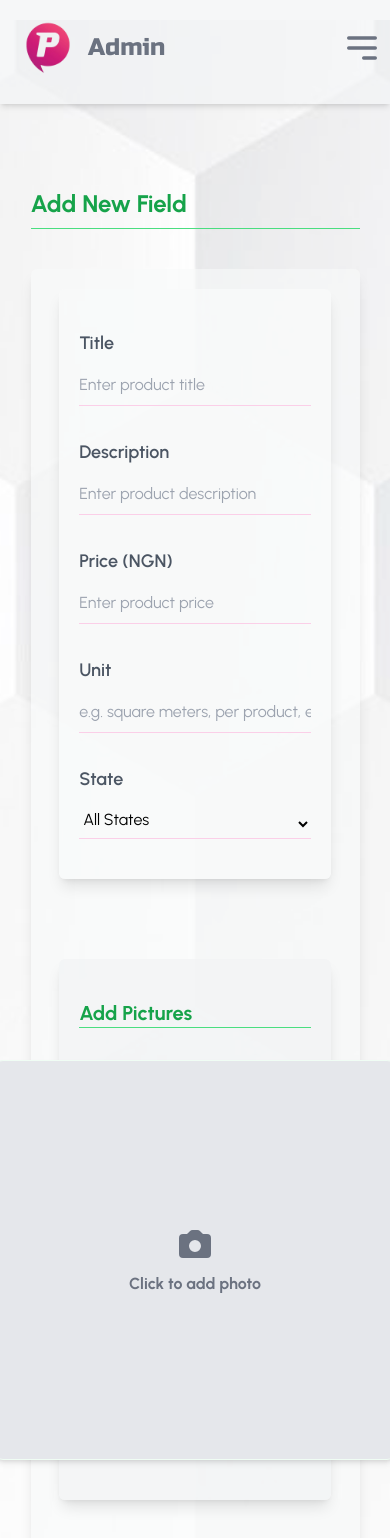
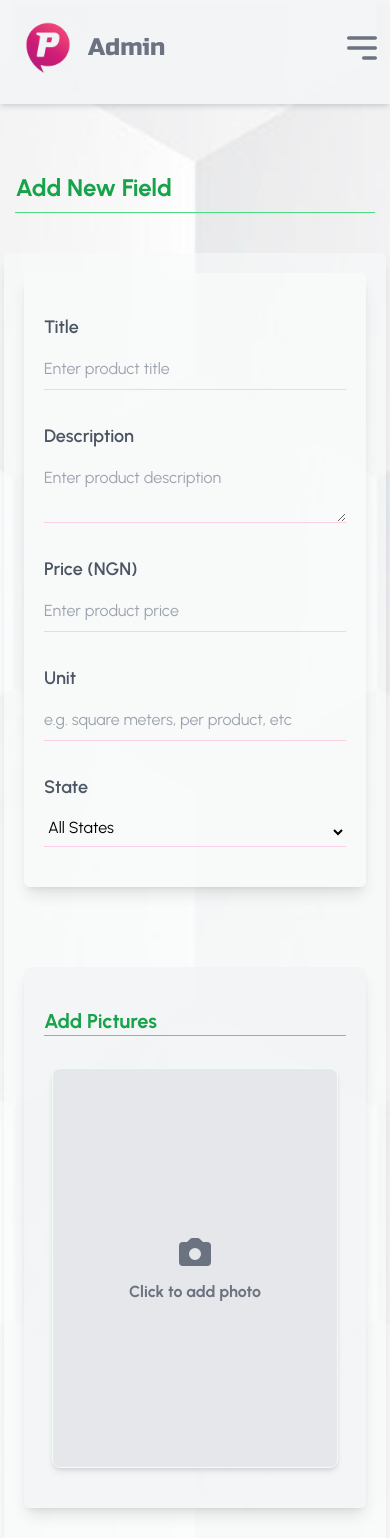
Before and after one commit to iChris473/BonPrices, a React (Create React App) app in the folder client/: page /admin/newfield in a window 390 px wide. Shown: the top 1538 px of the page. Built offline with nearby package versions, Linux system fonts and the light colour scheme.

Commit message:
upate on admin ui

```diff
--- a/client/src/App.js
+++ b/client/src/App.js
@@ -36,6 +36,7 @@ function App() {
         <Route path="/admin"  element={<Index />} />
         <Route path="/admin"  element={<Index />} />
         <Route path="/admin/newfield"  element={<NewField />} />
+        <Route path="/admin/myfields"  element={<MyFields />} />
         <Route path="/admin/password"  element={<AdminPassword />} />
         <Route path="/admin/email"  element={<AdminEmail />} />
         <Route path="/admin/login"  element={<AdminLogin />} />
--- a/client/src/adminComponents/AddProduct.jsx
+++ b/client/src/adminComponents/AddProduct.jsx
@@ -8,12 +8,12 @@ export default function AddProduct() {
 
   return (
     <div>
-      <h1 className="text-left text-2xl border-b border-green-400 w-[94%] mx-auto max-w-[850px] pb-2 font-bold text-green-600 m-10">
+      <h1 className="text-left text-2xl border-b border-green-400 w-[94%] mx-auto max-w-[850px] pb-2 font-bold text-green-600 my-10">
         Add New Field
       </h1>
-    <form className="bg-gray-50 p-5 rounded-md shadow-lg w-[94%] mx-auto max-w-[850px] bg-opacity-60">
+    <form className="bg-gray-50 p-5 rounded-md shadow-lg w-full mx-auto max-w-[850px] bg-opacity-60">
       {/* TEXT AND INPUT SECTION */}
-      <div className="shadow-lg rounded-md px-5 py-10 border-md flexCenter gap-8 flex-col w-[94%] mx-auto max-w-[800px] bg-gray-50 bg-opacity-80">
+      <div className="shadow-lg rounded-md px-5 py-10 border-md flexCenter gap-8 flex-col w-full mx-auto max-w-[800px] bg-gray-50 bg-opacity-80">
           {/* PRODUCT TITLE */}
           <div className="w-full flex flex-col items-start justify-center gap-4">
               <p className="font-semibold text-lg md:text-xl text-gray-600">Title</p>
@@ -22,7 +22,7 @@ export default function AddProduct() {
           {/* PRODUCT DESCRIPTION */}
           <div className="w-full flex flex-col items-start justify-center gap-4">
               <p className="font-semibold text-lg md:text-xl text-gray-600">Description</p>
-              <input type="text" className="outline-none w-full max-w-[700px] border-b border-pink-200 pb-2 bg-transparent" placeholder="Enter product description" />
+              <textarea type="text" className="outline-none w-full max-w-[700px] border-b border-pink-200 pb-2 bg-transparent" placeholder="Enter product description" />
           </div>
           {/* PRODUCT PRICE */}
           <div className="w-full flex flex-col items-start justify-center gap-4">
@@ -34,7 +34,7 @@ export default function AddProduct() {
               <p className="font-semibold text-lg md:text-xl text-gray-600">Unit</p>
               <input type="number" className="outline-none w-full max-w-[700px] border-b border-pink-200 pb-2 bg-transparent" placeholder="e.g. square meters, per product, etc" />
           </div>
-          {/* PRODUCT UNIT */}
+          {/* PRODUCT STATE */}
           <div className="w-full flex flex-col items-start justify-center gap-4">
               <p className="font-semibold text-lg md:text-xl text-gray-600">State</p>
               <select className="outline-none w-full max-w-[700px] border-b border-pink-200 pb-2 bg-transparent">
@@ -156,17 +156,17 @@ export default function AddProduct() {
           </div>
       </div>
       {/* IMAGE SECTION */}
-      <div className="shadow-lg rounded-md px-5 py-10 border-md flexCenter gap-8 flex-col w-[94%] mx-auto max-w-[800px] bg-gray-100 mt-20 bg-opacity-80">
+      <div className="shadow-lg rounded-md px-5 py-10 border-md flexCenter gap-8 flex-col w-full mx-auto max-w-[800px] bg-gray-100 mt-20 bg-opacity-80">
         <h1 className="text-left text-xl border-b border-green-400 font-bold text-green-600 w-full">
             Add Pictures
         </h1>
-          <div className="bg-gray-200 shadow-md border rounded-lg border-green-50 h-[400px] w-[400px] flexCenter flex-col gap-2">
+          <div className="bg-gray-200 shadow-md border rounded-lg border-green-50  mx-auto w-[95%] h-[400px] max-w-[400px] flexCenter flex-col gap-2">
               <CameraIcon className="text-gray-500 h-10" />
               <p className="text-gray-500 text-center font-bold text-md">Click to add photo</p>
           </div>
       </div>
       {/* SUBMIT BUTTON */}
-      <button className="bg-gray-800 font-bold text-white p-5 rounded-md w-full my-10 block w-[94%] mx-auto max-w-[750px]">SUBMIT</button>
+      <button className="bg-gray-800 font-bold text-white p-5 rounded-md w-full my-10 block w-full mx-auto max-w-[750px] shadow-lg">SUBMIT</button>
     </form>
     </div>
   );
--- a/client/src/adminComponents/AdminWidgets.jsx
+++ b/client/src/adminComponents/AdminWidgets.jsx
@@ -13,7 +13,7 @@ export default function AdminWidgets() {
       {/* TOTAL FIELDS */}
       <div className="flexBetween shadow-lg rounded-md px-5 py-10 border border-pink-200  w-[95%] bg-gray-100 max-w-[700px] mx-auto">
         <div className="space-y-5">
-          <h1 className="tracking-wide russo text-xl text-gray-500">
+          <h1 className="tracking-wide russo font-semibold text-xl text-gray-500">
             TOTAL FIELDS
           </h1>
           <p className="font-extrabold text-5xl text-pink-800">50</p>
@@ -24,7 +24,7 @@ export default function AdminWidgets() {
       <div className="flexBetween shadow-lg rounded-md px-5 py-10 border border-pink-200  w-[95%] bg-gray-100 max-w-[700px] mx-auto">
         <Link to="/admin/myfields">
           <div className="space-y-5">
-            <h1 className="tracking-wide russo text-xl text-gray-500">
+            <h1 className="tracking-wide russo font-semibold text-xl text-gray-500">
               VIEW ALL FIELDS
             </h1>
             <ViewGridAddIcon className="font-extrabold h-14 text-pink-800" />
@@ -36,7 +36,7 @@ export default function AdminWidgets() {
       <div className="flexBetween shadow-lg rounded-md px-5 py-10 border border-pink-200  w-[95%] bg-gray-100 max-w-[700px] mx-auto">
         <Link to="/admin/newfield">
           <div className="space-y-5">
-            <h1 className="tracking-wide russo text-xl text-gray-500">
+            <h1 className="tracking-wide russo font-semibold text-xl text-gray-500">
               ADD NEW FIELD
             </h1>
             <CursorClickIcon className="font-extrabold h-14 text-pink-800 rotate-90" />
--- a/client/src/adminComponents/EditAdminEmail.jsx
+++ b/client/src/adminComponents/EditAdminEmail.jsx
@@ -5,9 +5,9 @@ export default function EditAdminPassword() {
     return (
         <div>
             <h1 className="text-left text-2xl border-b border-green-400 w-[94%] mx-auto max-w-[850px] pb-2 font-bold text-green-600 m-10">Edit Email</h1>
-            <form className="bg-gray-50 p-5 rounded-md shadow-lg w-[94%] mx-auto max-w-[850px] bg-opacity-60">
+            <form className="bg-gray-50 p-5 rounded-md shadow-lg w-full mx-auto max-w-[850px] bg-opacity-60">
                 {/* TEXT AND INPUT SECTION */}
-                <div className="shadow-lg rounded-md px-5 py-10 border-md flexCenter gap-8 flex-col w-[94%] mx-auto max-w-[800px] bg-gray-50 bg-opacity-80">
+                <div className="shadow-lg rounded-md px-5 py-10 border-md flexCenter gap-8 flex-col w-full mx-auto max-w-[800px] bg-gray-50 bg-opacity-80">
                     {/* PRODUCT TITLE */}
                     <div className="w-full flex flex-col items-start justify-center gap-4">
                         <p className="font-semibold text-lg md:text-xl text-gray-600">Old Email</p>
@@ -25,7 +25,7 @@ export default function EditAdminPassword() {
                     </div>
                 </div>
                 {/* SUBMIT BUTTON */}
-                <button className="bg-green-600 font-bold shadow-lg hover:shadow-2xl text-white p-5 rounded-md w-full my-10 block w-[94%] mx-auto max-w-[750px]">UPDATE</button>
+                <button className="bg-green-600 font-bold shadow-lg hover:shadow-2xl text-white p-5 rounded-md w-full my-10 block w-full mx-auto max-w-[750px]">UPDATE</button>
             </form>
         </div>
     )
--- a/client/src/adminComponents/EditAdminPassword.jsx
+++ b/client/src/adminComponents/EditAdminPassword.jsx
@@ -5,9 +5,9 @@ export default function EditAdminPassword() {
     return (
         <div>
             <h1 className="text-left text-2xl border-b border-green-400 w-[94%] mx-auto max-w-[850px] pb-2 font-bold text-green-600 m-10">Edit Password</h1>
-            <form className="bg-gray-50 p-5 rounded-md shadow-lg w-[94%] mx-auto max-w-[850px] bg-opacity-60">
+            <form className="bg-gray-50 p-5 rounded-md shadow-lg w-full mx-auto max-w-[850px] bg-opacity-60">
                 {/* TEXT AND INPUT SECTION */}
-                <div className="shadow-lg rounded-md px-5 py-10 border-md flexCenter gap-8 flex-col w-[94%] mx-auto max-w-[800px] bg-gray-50 bg-opacity-80">
+                <div className="shadow-lg rounded-md px-5 py-10 border-md flexCenter gap-8 flex-col w-full mx-auto max-w-[800px] bg-gray-50 bg-opacity-80">
                     {/* PRODUCT TITLE */}
                     <div className="w-full flex flex-col items-start justify-center gap-4">
                         <p className="font-semibold text-lg md:text-xl text-gray-600">Old Password</p>
@@ -25,7 +25,7 @@ export default function EditAdminPassword() {
                     </div>
                 </div>
                 {/* SUBMIT BUTTON */}
-                <button className="bg-green-600 font-bold shadow-lg hover:shadow-2xl text-white p-5 rounded-md w-full my-10 block w-[94%] mx-auto max-w-[750px]">UPDATE</button>
+                <button className="bg-green-600 font-bold shadow-lg hover:shadow-2xl text-white p-5 rounded-md w-full my-10 block w-full mx-auto max-w-[750px]">UPDATE</button>
             </form>
         </div>
     )
--- a/client/src/adminPages/AdminEmail.js
+++ b/client/src/adminPages/AdminEmail.js
@@ -20,7 +20,7 @@ export default function AdminEmail() {
           <AdminSidebar mobile={mobileMenu} setMobile={setMobileMenu} />
         </div>
         {/* MAIN SECTION */}
-        <div className="pt-32 col-span-7 m-5">
+        <div className="pt-32 col-span-7 m-1">
           <EditAdminEmail />
         </div>
     </div>
--- a/client/src/adminPages/AdminLogin.js
+++ b/client/src/adminPages/AdminLogin.js
@@ -9,7 +9,7 @@ export default function AdminLogin() {
     const navigate = useNavigate()
 
     return (
-        <div className="h-screen relative">
+        <div className="min-h-screen relative">
             {/* BACKGROUND IMAGE */}
             <img
                 src={require("../images/whiteAdminBg.jpg")}
@@ -47,7 +47,7 @@ export default function AdminLogin() {
                         className="w-full outline-none text-gray-500 bg-transparent border border-[#d6a7d2] w-[90%] mx-auto max-w-[700px] p-3 rounded-lg"
                     />
                     {/* DESCRIPTION SECTION */}
-                    <button onClick={() => navigate("/admin")} className="py-4 px-10 font-extrabold hover:animate-pulse rounded-lg bg-pink-700 text-lg text-white w-[90%] mx-auto max-w-[700px] mt-10">Sign in</button>
+                    <button onClick={() => navigate("/admin")} className="py-4 px-10 font-extrabold hover:animate-pulse rounded-lg bg-pink-700 text-lg text-white w-[90%] mx-auto max-w-[700px] my-10">Sign in</button>
                 </form>
             </div>
         </div>
--- a/client/src/adminPages/AdminPassword.js
+++ b/client/src/adminPages/AdminPassword.js
@@ -20,7 +20,7 @@ export default function AdminPassword() {
           <AdminSidebar mobile={mobileMenu} setMobile={setMobileMenu} />
         </div>
         {/* MAIN SECTION */}
-        <div className="pt-32 col-span-7 m-5">
+        <div className="pt-32 col-span-7 m-1">
           <EditAdminPassword />
         </div>
     </div>
--- a/client/src/adminPages/NewField.js
+++ b/client/src/adminPages/NewField.js
@@ -19,7 +19,7 @@ export default function NewField() {
           <AdminSidebar mobile={mobileMenu} setMobile={setMobileMenu} />
         </div>
         {/* MAIN SECTION */}
-        <div className="pt-32 col-span-7 m-5">
+        <div className="pt-32 col-span-7 m-1">
           <AddProduct />
         </div>
     </div>
```
Also changed, not shown: client/src/adminComponents/AdminNavbar.jsx (+6 -3 lines).
